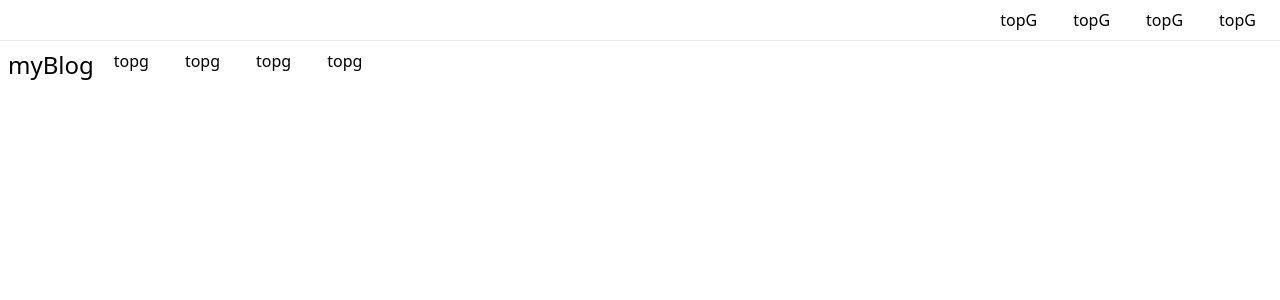
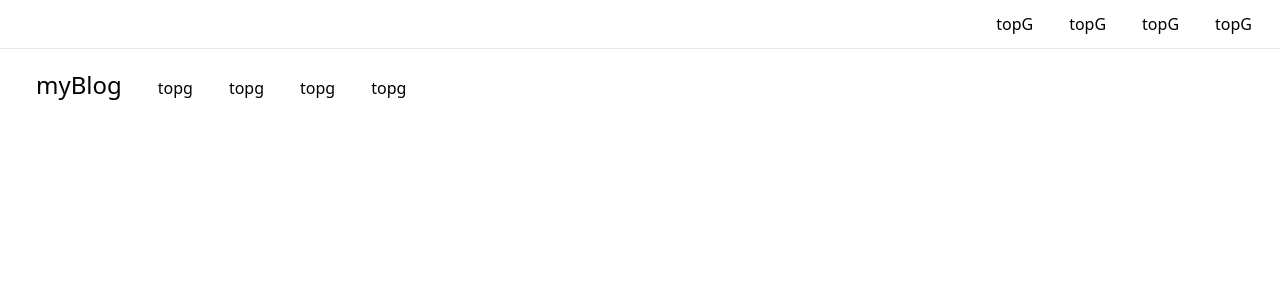
Before and after one commit to 313shazid313/my-blog, a React (Vite) app in the folder frontend/: page / in a window 1280 px wide. Shown: the top 300 px of the page. Built offline with nearby package versions, Linux system fonts and the light colour scheme.

Commit message:
project init

```diff
--- a/frontend/src/components/Navbar.jsx
+++ b/frontend/src/components/Navbar.jsx
@@ -1,7 +1,7 @@
 const Navbar = () => {
   return (
-    <div>
-      <div className="flex justify-end p-2 ">
+    <div className="mx-auto ">
+      <div className="flex justify-end p-3 ">
         <ul>
           <li className="inline-block pr-4 pl-5 ">topG</li>
           <li className="inline-block pr-4 pl-5">topG</li>
@@ -12,12 +12,12 @@ const Navbar = () => {
       <hr className="border-gray" />
 
       <div>
-        <ul className="flex justify-start p-2">
-          <li className="text-2xl ">myBlog</li>
-          <li className="inline-block pr-4 pl-5 ">topg</li>
-          <li className="inline-block pr-4 pl-5 ">topg</li>
-          <li className="inline-block pr-4 pl-5 ">topg</li>
-          <li className="inline-block pr-4 pl-5 ">topg</li>
+        <ul className="p-4">
+          <li className="inline-block pr-4 pl-5 pt-1 text-2xl">myBlog</li>
+          <li className="inline-block pr-4 pl-5 pt-1">topg</li>
+          <li className="inline-block pr-4 pl-5 pt-1">topg</li>
+          <li className="inline-block pr-4 pl-5 pt-1">topg</li>
+          <li className="inline-block pr-4 pl-5 pt-1">topg</li>
         </ul>
       </div>
     </div>
```
